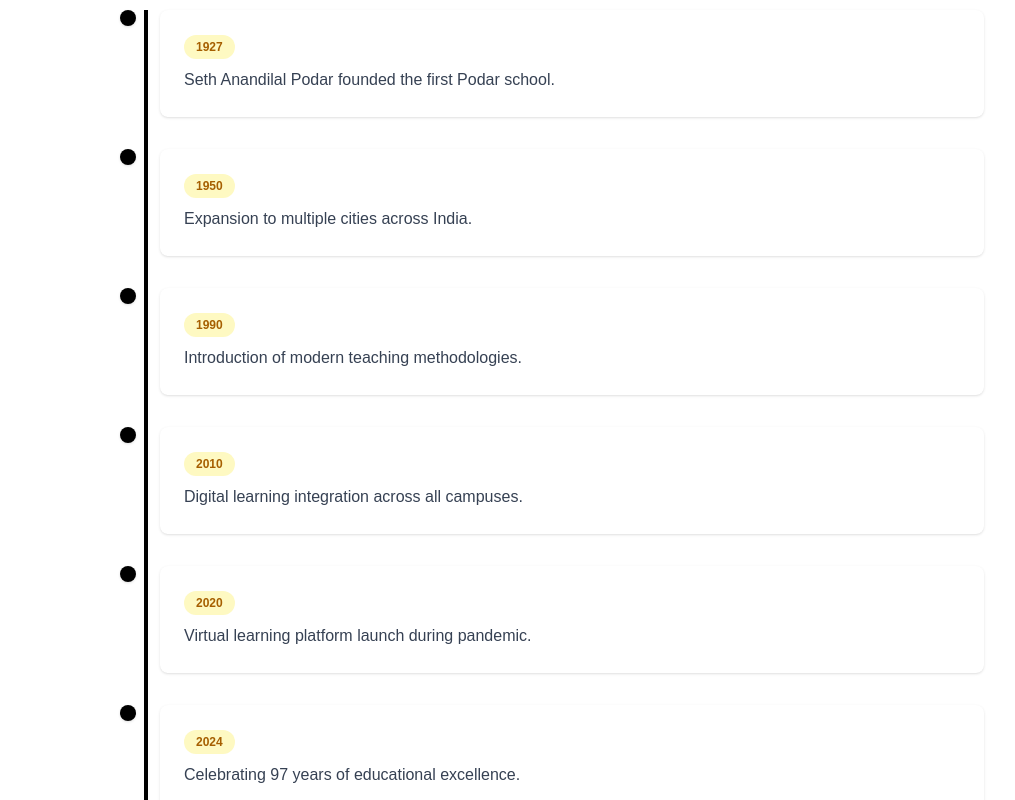
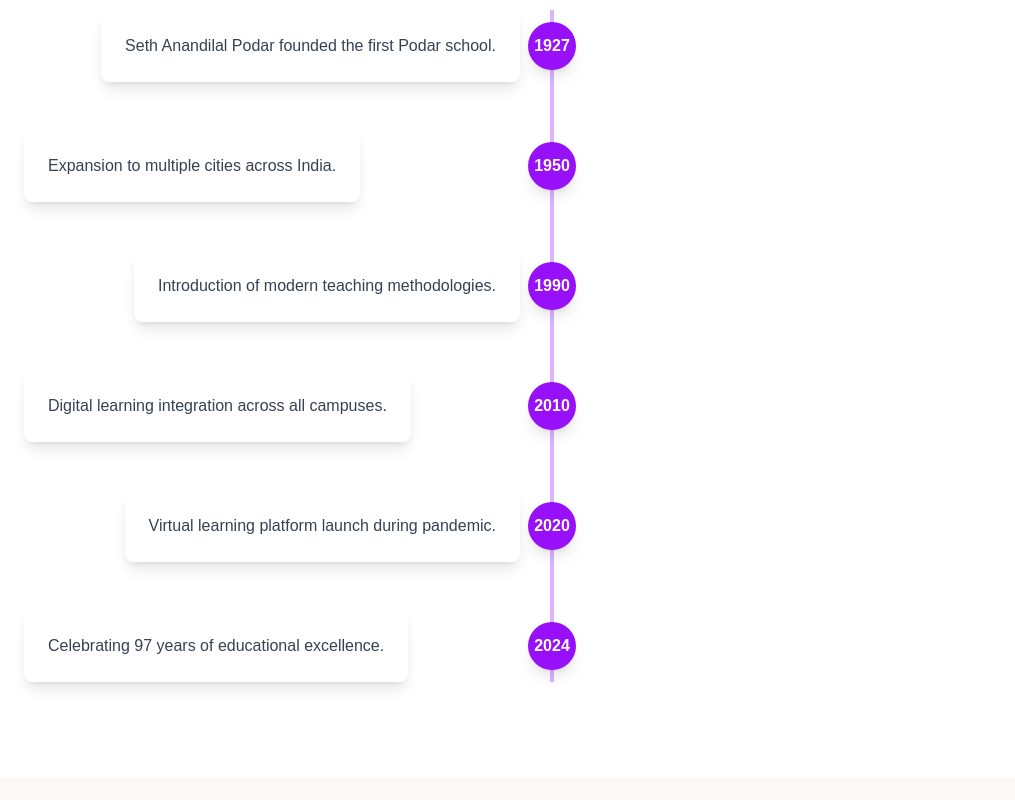
Before and after one commit to meshramaditya/Podar-school, a Next.js app: page /about in a window 1280 px wide. Shown: the part 2080-2880 px from the top of the page, without its empty margins (88-1103 px from the left). Built offline with nearby package versions, Linux system fonts and the light colour scheme.

Commit message:
chnage timeline them

```diff
--- a/src/app/about/page.tsx
+++ b/src/app/about/page.tsx
@@ -132,7 +132,7 @@
       </section>
 
 {/* Timeline Section */}
-         <section className="max-w-4xl mx-auto py-12 px-4">
+        <section className="max-w-6xl mx-auto py-12 px-4">
   <h2 className="text-4xl mb-6 text-center font-semibold text-purple-700">
     Our Journey Through Time
   </h2>
@@ -141,104 +141,52 @@
   </p>
 
   <div className="relative">
-            {/* Vertical timeline line */}
-            <div className="absolute left-6 top-0 w-1 h-full bg-black"></div>
+    {/* Central vertical line */}
+    <div className="absolute left-1/2 transform -translate-x-1/2 w-1 bg-purple-300 h-full"></div>
 
     {/* Timeline items */}
-            <div className="space-y-8">
-              {/* Item 1 */}
-              <div className="flex items-start gap-6">
-                {/* Bullet */}
-                <div className="flex flex-col items-center relative z-10">
-                  <div className="w-4 h-4 bg-black rounded-full shadow transition-transform duration-300 hover:scale-125"></div>
-                </div>
-                <div className="bg-white rounded-lg shadow p-6 flex-1 hover:shadow-lg transition">
-                  <span className="bg-yellow-100 text-yellow-700 px-3 py-1 rounded-full text-xs font-bold mb-2 inline-block">
-                    1927
-                  </span>
-                  <p className="text-gray-700 leading-relaxed">
-                    Seth Anandilal Podar founded the first Podar school.
-                  </p>
+    {[
+      { year: 1927, text: "Seth Anandilal Podar founded the first Podar school." },
+      { year: 1950, text: "Expansion to multiple cities across India." },
+      { year: 1990, text: "Introduction of modern teaching methodologies." },
+      { year: 2010, text: "Digital learning integration across all campuses." },
+      { year: 2020, text: "Virtual learning platform launch during pandemic." },
+      { year: 2024, text: "Celebrating 97 years of educational excellence." },
+    ].map((item, idx) => {
+      const isLeft = idx % 2 === 0;
+
+      return (
+        <div key={idx} className="relative w-full mb-12 flex items-center">
+          {/* Left Card */}
+          {isLeft && (
+            <div className="w-full md:w-1/2 pr-8 md:text-right">
+              <div className="bg-white rounded-lg shadow-lg p-6 transition transform hover:scale-105 hover:shadow-2xl inline-block">
+                <p className="text-gray-700">{item.text}</p>
               </div>
             </div>
+          )}
 
-              {/* Item 2 */}
-              <div className="flex items-start gap-6">
-                <div className="flex flex-col items-center relative z-10">
-                  <div className="w-4 h-4 bg-black rounded-full shadow transition-transform duration-300 hover:scale-125"></div>
+          {/* Circle on timeline */}
+          <div className="absolute left-1/2 transform -translate-x-1/2 w-12 h-12 rounded-full bg-purple-600 text-white flex items-center justify-center font-bold shadow-lg z-10">
+            {item.year}
           </div>
-                <div className="bg-white rounded-lg shadow p-6 flex-1 hover:shadow-lg transition">
-                  <span className="bg-yellow-100 text-yellow-700 px-3 py-1 rounded-full text-xs font-bold mb-2 inline-block">
-                    1950
-                  </span>
-                  <p className="text-gray-700 leading-relaxed">
-                    Expansion to multiple cities across India.
-                  </p>
+
+          {/* Right Card */}
+          {!isLeft && (
+            <div className="w-full md:w-1/2 pl-8 md:text-left">
+              <div className="bg-white rounded-lg shadow-lg p-6 transition transform hover:scale-105 hover:shadow-2xl inline-block">
+                <p className="text-gray-700">{item.text}</p>
               </div>
             </div>
-
-              {/* Item 3 */}
-              <div className="flex items-start gap-6">
-                <div className="flex flex-col items-center relative z-10">
-                  <div className="w-4 h-4 bg-black rounded-full shadow transition-transform duration-300 hover:scale-125"></div>
+          )}
         </div>
-                <div className="bg-white rounded-lg shadow p-6 flex-1 hover:shadow-lg transition">
-                  <span className="bg-yellow-100 text-yellow-700 px-3 py-1 rounded-full text-xs font-bold mb-2 inline-block">
-                    1990
-                  </span>
-                  <p className="text-gray-700 leading-relaxed">
-                    Introduction of modern teaching methodologies.
-                  </p>
-                </div>
-              </div>
-
-              {/* Item 4 */}
-              <div className="flex items-start gap-6">
-                <div className="flex flex-col items-center relative z-10">
-                  <div className="w-4 h-4 bg-black rounded-full shadow transition-transform duration-300 hover:scale-125"></div>
-                </div>
-                <div className="bg-white rounded-lg shadow p-6 flex-1 hover:shadow-lg transition">
-                  <span className="bg-yellow-100 text-yellow-700 px-3 py-1 rounded-full text-xs font-bold mb-2 inline-block">
-                    2010
-                  </span>
-                  <p className="text-gray-700 leading-relaxed">
-                    Digital learning integration across all campuses.
-                  </p>
-                </div>
-              </div>
-
-              {/* Item 5 */}
-              <div className="flex items-start gap-6">
-                <div className="flex flex-col items-center relative z-10">
-                  <div className="w-4 h-4 bg-black rounded-full shadow transition-transform duration-300 hover:scale-125"></div>
-                </div>
-                <div className="bg-white rounded-lg shadow p-6 flex-1 hover:shadow-lg transition">
-                  <span className="bg-yellow-100 text-yellow-700 px-3 py-1 rounded-full text-xs font-bold mb-2 inline-block">
-                    2020
-                  </span>
-                  <p className="text-gray-700 leading-relaxed">
-                    Virtual learning platform launch during pandemic.
-                  </p>
-                </div>
-              </div>
-
-              {/* Item 6 */}
-              <div className="flex items-start gap-6">
-                <div className="flex flex-col items-center relative z-10">
-                  <div className="w-4 h-4 bg-black rounded-full shadow transition-transform duration-300 hover:scale-125"></div>
-                </div>
-                <div className="bg-white rounded-lg shadow p-6 flex-1 hover:shadow-lg transition">
-                  <span className="bg-yellow-100 text-yellow-700 px-3 py-1 rounded-full text-xs font-bold mb-2 inline-block">
-                    2024
-                  </span>
-                  <p className="text-gray-700 leading-relaxed">
-                    Celebrating 97 years of educational excellence.
-                  </p>
-                </div>
-              </div>
-            </div>
+      );
+    })}
   </div>
 </section>
+
+
+
 
 {/*From the Principal’s Desk*/}
       <section className="bg-[#FAF9F6] py-10 px-4">
```
Also changed, not shown: src/app/page.tsx (indentation only). Lines whose indentation alone changed are shown as unchanged.
